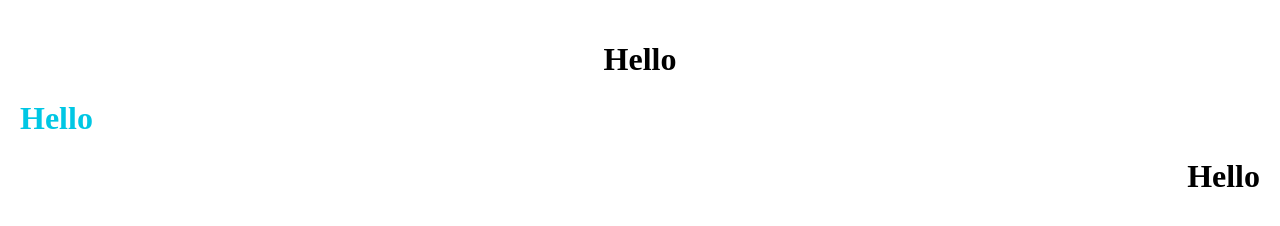
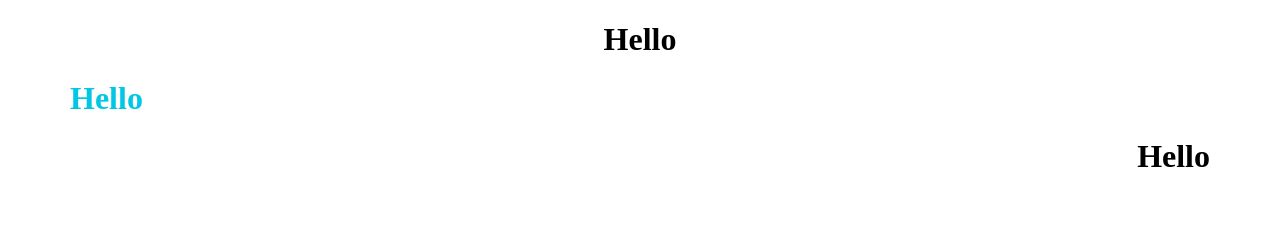
Before and after one commit to itscsp/css-utility-classes, a plain HTML site: page index.html in a window 1280 px wide. Drawn offline with Linux system fonts and the light colour scheme.

Commit message:
Added container css

```diff
--- a/styles/layout.css
+++ b/styles/layout.css
@@ -1,5 +1,38 @@
-.container{
-    max-width: 80rem;
-    margin: auto;
-    padding: 1.25rem;
+.container,
+.container-fluid,
+.container-xxl,
+.container-xl,
+.container-lg,
+.container-md,
+.container-sm {
+  width: var(--main-container-width);
+  margin-right: auto;
+  margin-left: auto;
+
 }
+
+@media (min-width: 576px) {
+    .container-sm, .container {
+      max-width: var(--container-sm-width);
+    }
+  }
+  @media (min-width: 768px) {
+    .container-md, .container-sm, .container {
+      max-width: var(--container-md-width);
+    }
+  }
+  @media (min-width: 992px) {
+    .container-lg, .container-md, .container-sm, .container {
+      max-width: var(--container-lg-width);
+    }
+  }
+  @media (min-width: 1200px) {
+    .container-xl, .container-lg, .container-md, .container-sm, .container {
+      max-width: var(--container-xl-width);
+    }
+  }
+  @media (min-width: 1400px) {
+    .container-xxl, .container-xl, .container-lg, .container-md, .container-sm, .container {
+      max-width: var(--container-xxl-width);
+    }
+  }
--- a/styles/padding.css
+++ b/styles/padding.css
@@ -0,0 +1,5 @@
+
+.container-x-padding {
+    padding-right: var(--container-padding-right);
+    padding-left: var(--container-padding-left);
+}
--- a/styles/variables.css
+++ b/styles/variables.css
@@ -1,4 +1,19 @@
 :root {
+    /* layout variable */
+    /* container left right padding */
+    --container-padding-right : 20px;
+    --container-padding-left : 20px;
+
+    /* container width */
+    --main-container-width:100%;
+    --container-sm-width: 540px; /*576px breakpoint*/
+    --container-md-width: 720px; /*768px breakpoint*/
+    --container-lg-width: 960px; /*992px breakpoint*/
+    --container-xl-width: 1140px; /*1200px breakpoint*/
+    --container-xxl-width: 1320px; /*1400px breakpoint*/
+
+
+
     --color-primary-100:#001417;
     --color-primary-90:#003c44;
     --color-primary-80:#006472;
@@ -10,4 +25,8 @@
     --color-primary-20:#80e3f2;
     --color-primary-10:#b3eef7;
     --color-primary-0:#e6f9fc;
+
+
+
+
 }
```
